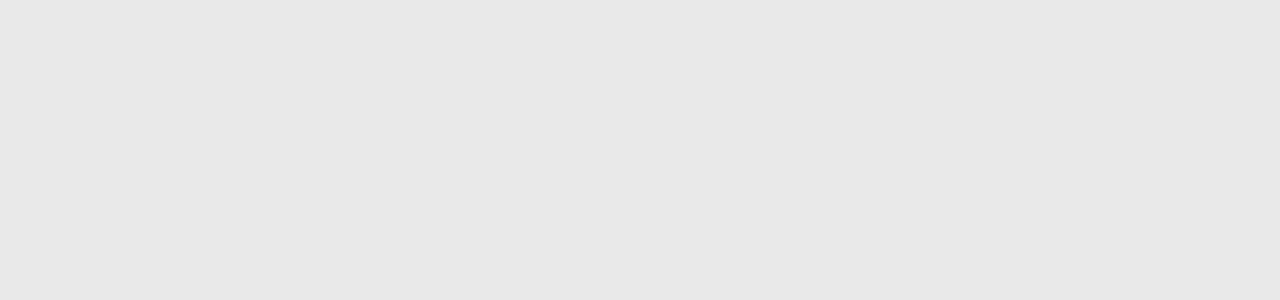
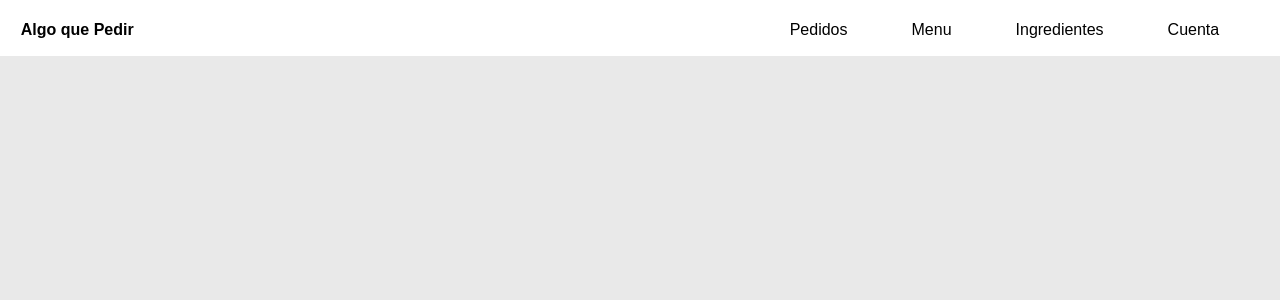
Before and after one commit to joanavarro23/svelte-algo-que-pedir, a SvelteKit app: page /editar-plato in a window 1280 px wide. Shown: the top 300 px of the page. Built offline with nearby package versions, Linux system fonts and the light colour scheme.

Commit message:
layout con y sin header

```diff
--- a/src/routes/(app)/+layout.svelte
+++ b/src/routes/(app)/+layout.svelte
@@ -0,0 +1,8 @@
+<script>
+  import Header from '$lib/components/layout/header/header.svelte'
+
+  let { children } = $props()
+</script>
+
+<Header />
+{@render children?.()}
--- a/src/routes/(auth)/+layout.svelte
+++ b/src/routes/(auth)/+layout.svelte
@@ -0,0 +1 @@
+<!-- No importar header, hacer componete aparte si se cree necesario -->
```
